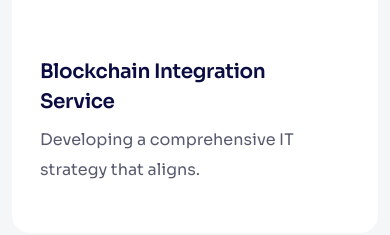
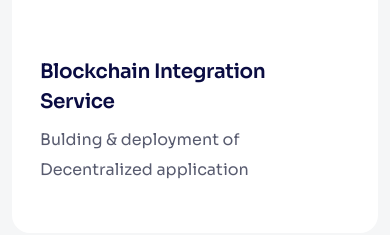
Before and after one commit to wisdomabioye/xpldevelopers, a plain HTML site: page index.html in a window 390 px wide. Shown: the part 2871-3106 px from the top of the page. Drawn offline with Linux system fonts and the light colour scheme; files whose address does not match are found by name.

Commit message:
fix services description

```diff
--- a/index.html
+++ b/index.html
@@ -257,7 +257,7 @@
         </div>
         <div class="optech-iconbox-data">
           <h5>Blockchain Integration <br /> Service</h5>
-          <p>Developing a comprehensive IT strategy that aligns.</p>
+          <p>Bulding & deployment of Decentralized application</p>
         </div>
       </div>
       <div class="optech-iconbox-wrap">
@@ -266,7 +266,7 @@
         </div>
         <div class="optech-iconbox-data">
           <h5>Software Engineering <br /> Service</h5>
-          <p>Developing a comprehensive IT strategy that aligns.</p>
+          <p>Design, develop, test and production management</p>
         </div>
       </div>
       <div class="optech-iconbox-wrap">
@@ -275,7 +275,7 @@
         </div>
         <div class="optech-iconbox-data">
           <h5>UI/UX & Branding <br> Identity</h5>
-          <p>Developing a comprehensive IT strategy that aligns.</p>
+          <p>Wireframe designs into modern User Interface</p>
         </div>
       </div>
       <div class="optech-iconbox-wrap">
@@ -284,7 +284,7 @@
         </div>
         <div class="optech-iconbox-data">
           <h5>Mobile Application <br> Development</h5>
-          <p>Developing a comprehensive IT strategy that aligns.</p>
+          <p>Build mobile app for businesses to reach more customers</p>
         </div>
       </div>
       <div class="optech-iconbox-wrap">
@@ -293,7 +293,7 @@
         </div>
         <div class="optech-iconbox-data">
           <h5>IT Training  <br> in Programming Languages</h5>
-          <p>Developing a comprehensive IT strategy that aligns.</p>
+          <p>Building the next generation IT gurus</p>
         </div>
       </div>
       <div class="optech-iconbox-wrap">
@@ -302,7 +302,7 @@
         </div>
         <div class="optech-iconbox-data">
           <h5>Cloud Application <br> Maintenance</h5>
-          <p>Developing a comprehensive IT strategy that aligns.</p>
+          <p>Maintain new & existing AWS, GCP, Azure & others cloud apps</p>
         </div>
       </div>
     </div>
```
